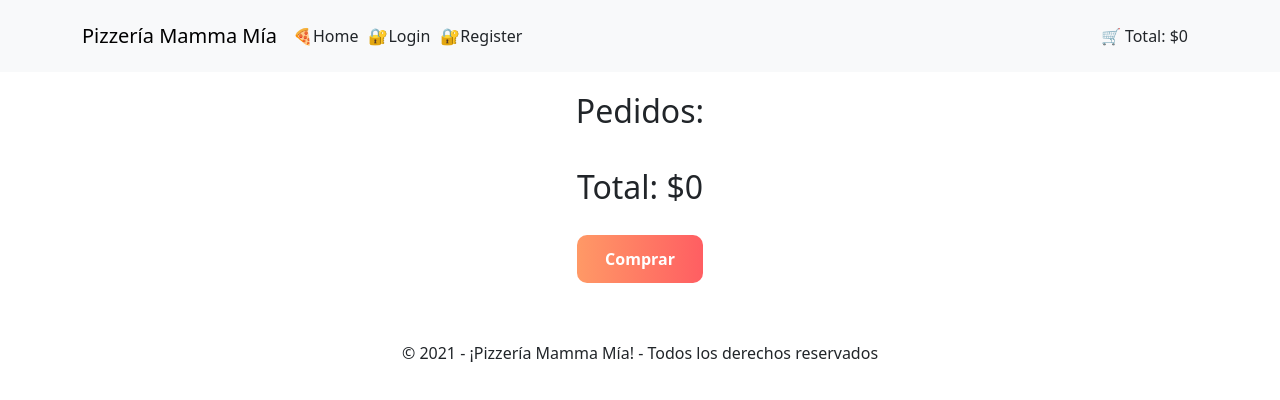
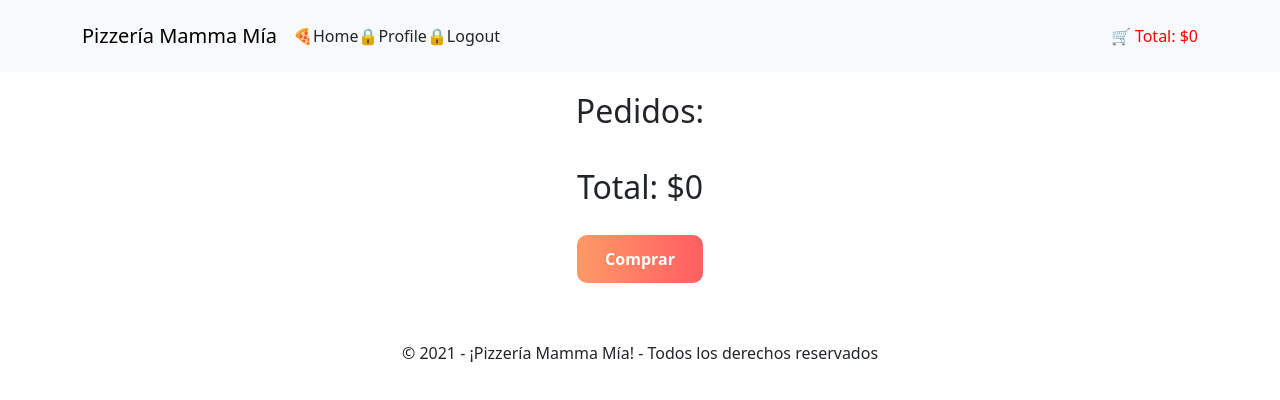
Before and after one commit to Juliana-hn/proyecto-react, a React (Vite) app: page /cart in a window 1280 px wide. Shown: the top 400 px of the page. Built offline with nearby package versions, Linux system fonts and the light colour scheme.

Commit message:
Hito 7. useParams

```diff
--- a/src/App.jsx
+++ b/src/App.jsx
@@ -1,21 +1,23 @@
-import React from 'react'
+import React, { useContext } from 'react'
 import { ToastContainer } from 'react-toastify';
 import 'react-toastify/dist/ReactToastify.css';
 import Home from './pages/Home'
 import Footer from './components/Footer'
 import MyNavbar from './components/Navbar'
 import Pizzas from './pages/Pizzas';
-import { BrowserRouter , Routes, Route } from 'react-router-dom';
+import { BrowserRouter , Routes, Route, Navigate } from 'react-router-dom';
 import NotFound from './components/NotFound';
 import Cart from './pages/Cart';
 import Register from './pages/Register'
 import Login from './pages/Login'
 import Profile from './components/Profile';
 import CartProvider from './context/CartContext';
+import { UserContext } from './context/UserContext';
 
 
 
 const App = () => {
+  const {token} = useContext(UserContext)
   return (
     <>
     <BrowserRouter>
@@ -23,11 +25,11 @@ const App = () => {
       <MyNavbar/>
         <Routes>
           <Route path='/' element={<Home />} />
-          <Route path='/profile' element={<Profile />} />
-          <Route path='/login' element={<Login />} />
-          <Route path='/register' element={<Register />} />
+          <Route path='/profile' element={ token ? <Profile/> : <Navigate to = '/login'/>} />
+          <Route path='/login' element={ token ? <Navigate to='/' /> : <Login />} />
+          <Route path='/register' element={ token ? <Navigate to='/' /> : <Register />} />
           <Route path='/cart' element={<Cart />} />
-          <Route path='/pizza/p001 ' element={<Pizzas />} />
+          <Route path='/pizza/:id' element={<Pizzas />} />
           <Route path='*' element={ <NotFound />}/>
         </Routes>
       </CartProvider>
--- a/src/assets/styles/CardPizza.css
+++ b/src/assets/styles/CardPizza.css
@@ -32,3 +32,6 @@ li{
     align-items: center;
     padding-bottom: 10px;
 }
+.detalleVerMas{
+    width: 520px;
+}
--- a/src/assets/styles/Navbar.css
+++ b/src/assets/styles/Navbar.css
@@ -1,5 +1,8 @@
-.navbar a {
-    text-decoration: none;
-    color: inherit;
-    margin-right: 10px
+.menu{
+  text-decoration: none;
+  color: inherit;
   }
+.menuActive{
+  color: red;
+  text-decoration: none;
+}
--- a/src/components/CardPizza.jsx
+++ b/src/components/CardPizza.jsx
@@ -1,18 +1,23 @@
 import '../assets/styles/CardPizza.css';
 import { useContext } from 'react';
 import { MyContext } from '../context/CartContext';
+import { useNavigate } from 'react-router-dom'
 
 {/*Hito 1 - desestructurizar prop y crear plantilla de card.
    Hito 3 - Recorrer el array de pizzas.js y renderizar el componente con props + iterar cada ingrediente en un li.
    Hito 6 - Añadiendo useContext*/}
 
-const CardPizza = ({name, price, ingredients, img, desc, pizza}) => {
+const CardPizza = ({id, name, price, ingredients, img, desc, pizza, detalleVerMas}) => {
   const { addToCart } = useContext(MyContext)
+  const navigate = useNavigate()
+  const handleVerMas = () => {
+    navigate(`/pizza/${id}`)
+  }
 
   return (
     <>
     <div className='card'>
-        <img src= {img} alt={name}/>
+        <img src= {img} alt={name} className={detalleVerMas ? 'detalleVerMas' : ''}/>
         <h3>{name}</h3>
         <hr />
         <p>Descripción: {desc}</p>
@@ -25,7 +30,7 @@ const CardPizza = ({name, price, ingredients, img, desc, pizza}) => {
         <hr />
         <h4>Precio: ${price}</h4>
         <div className='buttons'>
-        <button className='verMasAñadir'> Ver más 👀 </button>
+        <button onClick={handleVerMas} className='verMasAñadir'> Ver más 👀 </button>
         <button className='verMasAñadir'
                 onClick={() => addToCart(pizza)}>
                   Añadir 🛒
--- a/src/components/Navbar.jsx
+++ b/src/components/Navbar.jsx
@@ -1,16 +1,20 @@
 import Container from 'react-bootstrap/Container';
 import Nav from 'react-bootstrap/Nav';
 import Navbar from 'react-bootstrap/Navbar';
-import { Link } from 'react-router-dom'
+import { NavLink } from 'react-router-dom'
 import '../assets/styles/Navbar.css';
 import { useContext } from 'react';
 import { MyContext } from '../context/CartContext';
+import { UserContext } from '../context/UserContext';
+
 
 const MyNavbar = () => {
   {/*Hito 6. Usando useContext para cambiar valor total también en el navbar */}
   const { calcularTotal } = useContext(MyContext)
   const total = calcularTotal()
-  const token = false
+  const { token, logout } = useContext(UserContext);
+  {/*Hito 7. Cambios NavLink para aplicar estilo visual*/}
+  const validateRoot = ({isActive}) => isActive ? 'menuActive': 'menu'
 
   return (
     <>
@@ -18,23 +22,23 @@ const MyNavbar = () => {
         <Container>
           <Nav className="navbar">
           <Navbar.Brand>Pizzería Mamma Mía</Navbar.Brand>
-            <Link to='/'>🍕Home</Link>
+            <NavLink to='/' className={validateRoot}>🍕Home</NavLink>
             {/*Hito 1 - condicional si el token es false/true que muestre diferentes opciones*/}
             {token ? (
                <>
-            <Link to='/profile'>🔒Profile</Link>
-            <Link to='/logout'>🔒Logout</Link>
+            <NavLink to='/profile' className={validateRoot}>🔒Profile </NavLink>
+            <NavLink to='/logout' onClick={logout} className={validateRoot}>🔒Logout</NavLink>
                </>
              ) : (
               <>
-              <Link to='/login'>🔐Login</Link>
-              <Link to='/register'>🔐Register</Link>
+              <NavLink to='/login' className={validateRoot}>🔐Login</NavLink>
+              <NavLink to='/register' className={validateRoot}>🔐Register</NavLink>
               </>
              )}
           </Nav>
             <div className='navtotal'>
                {/*Hito 1 - toLocaleString para mostrar número total*/}
-               <Link to='/cart'>🛒 Total: ${total.toLocaleString()}</Link>
+               <NavLink to='/cart' className={validateRoot}>🛒 Total: ${total.toLocaleString()}</NavLink>
             </div>
         </Container>
       </Navbar>
--- /dev/null
+++ b/src/context/UserContext.jsx
@@ -0,0 +1,16 @@
+import { createContext, useState } from 'react'
+
+
+export const UserContext = createContext()
+
+const UserProvider = ({children}) => {
+    const [token, setToken] = useState(true)
+    const logout = () => setToken(false)
+
+return (
+    <UserContext.Provider value={{token, logout}}>
+      {children}
+    </UserContext.Provider>
+  )
+}
+export default UserProvider
--- a/src/main.jsx
+++ b/src/main.jsx
@@ -3,9 +3,12 @@ import './main.css'
 import { StrictMode } from 'react'
 import { createRoot } from 'react-dom/client'
 import App from './App.jsx'
+import UserProvider from './context/UserContext'
 
 createRoot(document.getElementById('root')).render(
   <StrictMode>
+    <UserProvider>
     <App />
+    </UserProvider>
   </StrictMode>,
 )
--- a/src/pages/Cart.jsx
+++ b/src/pages/Cart.jsx
@@ -2,6 +2,7 @@ import { pizzaCart } from '../../pizzas'
 import { useContext } from 'react'
 import '../assets/styles/Cart.css';
 import { MyContext } from '../context/CartContext';
+import { UserContext } from '../context/UserContext';
 
 
 {/* Hito 3: Renderización dinámica de componentes:
@@ -14,8 +15,8 @@ Hito 6: cambiar los useState por useContext y pasar las funciones a CartContext
 
 const Cart = () => {
   const { cart, aumentar, disminuir, calcularTotal } = useContext(MyContext)
-
   const total = calcularTotal()
+  const { token } = useContext(UserContext);
 
   return (
     <>
@@ -46,7 +47,7 @@ const Cart = () => {
 
         <div className="totalContainer">
           <h2>Total: ${total}</h2>
-          <button className='btnComprar'>Comprar</button>
+          <button className='btnComprar' disabled={!token}>Comprar</button>
         </div>
       </div>
     </div>
--- a/src/pages/Home.jsx
+++ b/src/pages/Home.jsx
@@ -54,6 +54,7 @@ const Home = () => {
       Hito 6 añadiendo useContext*/}
       {pizzas.map((pizza) => (
         <CardPizza
+          id={pizza.id}
           img={pizza.img}
           key={pizza.id}
           name={pizza.name}
--- a/src/pages/Pizzas.jsx
+++ b/src/pages/Pizzas.jsx
@@ -1,40 +1,48 @@
 import React from 'react'
 import { useState, useEffect } from 'react'
 import CardPizza from '../components/CardPizza'
+import { useParams } from 'react-router-dom'
 
 const Pizzas = () => {
+  {/*Hito 7. UseParams*/}
+  const { id } = useParams()
+  const url = `http://localhost:5000/api/pizzas/${id}`
 
-   {/*Hito 4. Uso de useEffect y API. Solo se muestra una sola pizza*/}
+   {/*Hito 4. Uso de useEffect y API.*/}
    const [pizza, setPizza] = useState (null)
 
-   useEffect (()=>{
-     getPizza()
-   }, [])
+   useEffect(() => {
+    const getPizza = async () => {
+      try {
+        const res = await fetch(url)
+        const data = await res.json()
+        setPizza(data)
+      } catch (error) {
+        console.log("Error al cargar la pizza:", error)
+      }
+    }
 
-   const url = 'http://localhost:5000/api/pizzas/p001'
-
-   const getPizza = async () =>{
-     try{
-       const res = await fetch (url)
-       const data = await res.json()
-       setPizza(data)
-   } catch(error) {
-     console.log(error)
-   }
-  }
+    getPizza()
+  }, [url])
 
   return (
     <div className='onePizza'>
-      {pizza && (
+
+      {pizza ? (
         <CardPizza
+            id={pizza.id}
             img={pizza.img}
             key={pizza.id}
             name={pizza.name}
             price={pizza.price}
             ingredients={pizza.ingredients}
             desc={pizza.desc}
+            pizza={pizza}
+            detalleVerMas={true}
             />
-      )}
+          ) : (
+            <p>Cargando pizza...</p>
+          )}
     </div>
   )
 }
```
